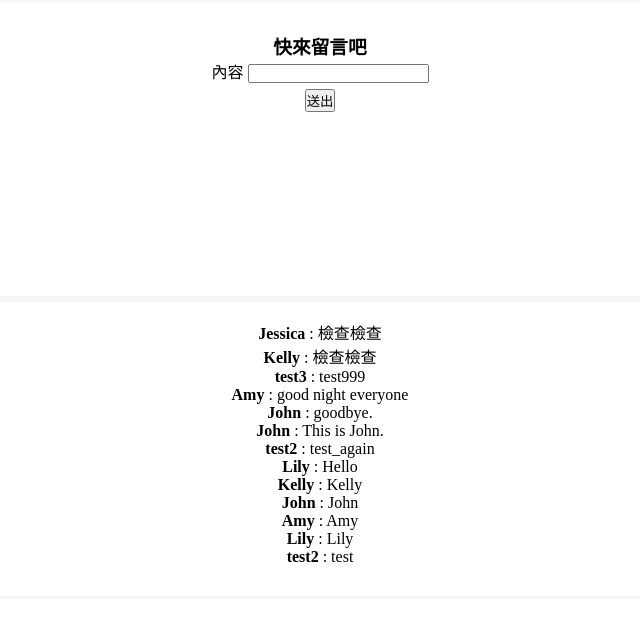
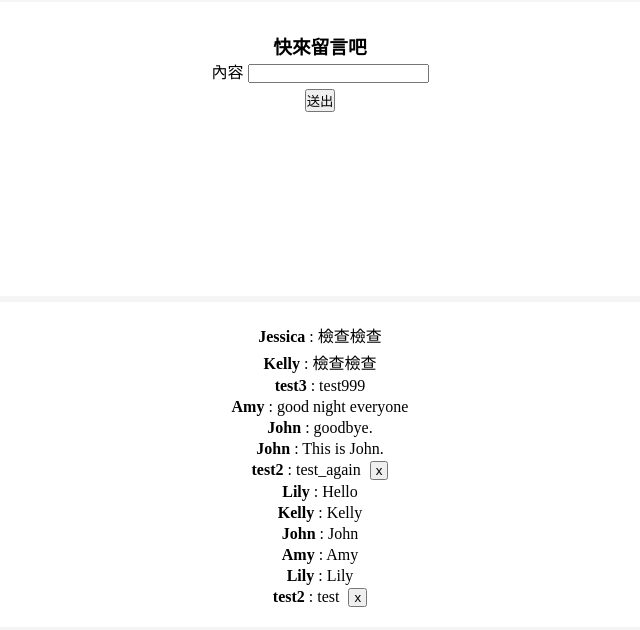
Before and after one commit to JessicaWHLin/1st-stage, a FastAPI app: page /member in a window 1280 px wide. Shown: the part 301-931 px from the top of the page, without its empty margins (320-960 px from the left). Before the commit the page ends 863 px from the top, so only its background shows below. Run offline with FastAPI, Linux system fonts and the light colour scheme; a user stored in the database is signed in; data comes from the database, SQL or seed files in the repository.

Commit message:
update task6

```diff
--- a/week6/main.py
+++ b/week6/main.py
@@ -4,6 +4,7 @@ from fastapi.staticfiles import StaticFiles
 from fastapi.templating import Jinja2Templates
 from starlette.middleware.sessions import SessionMiddleware
 import mysql.connector
+from pydantic import BaseModel
 mydb = mysql.connector.connect(
   host="localhost",
   user="test2",
@@ -63,28 +64,54 @@ async def signin(request: Request, username : str=Form(None), password: str= For
 
 @app.get("/error",response_class=HTMLResponse)
 async def error(request: Request,message: str):
-    return templates.TemplateResponse("error.html", {"request":request, "message": message})
+        return templates.TemplateResponse("error.html", {"request":request, "message": message})
 
 @app.get("/member", response_class=HTMLResponse)
 async def member(request: Request):
-        sql_query="select member.name,content from message join member on message.member_id=member.id order by message.id desc"
-        mycursor.execute(sql_query)
-        messages=mycursor.fetchall()
-        meg=[{"name":x,"message":y} for x,y in messages]
         if request.session.get("user_id")!=None:
                 current_name=request.session.get("user_name")
+                sql_query="select member.name,content,message.id from message join member on message.member_id=member.id order by message.id desc"
+                mycursor.execute(sql_query)
+                messages=mycursor.fetchall()
+                meg=[{"name":x,"message":y,"meg_id":z} for x,y,z in messages]
                 return templates.TemplateResponse("member.html",{"request":request, "current_name":current_name,"messages":meg})
         else:
                 return RedirectResponse(url="/", status_code=303)
 
 @app.post("/createMessage", response_class=RedirectResponse)
-async def read_message(request:Request, message :str=Form(None)):
-       user_id=request.session.get("user_id")
-       sql_insert="insert into message(member_id,content)values(%s,%s)"
-       val_insert=(user_id,message)
-       mycursor.execute(sql_insert,val_insert)
-       mydb.commit()
-       return RedirectResponse(url="/member",status_code=303)
+async def create_message(request:Request, message :str=Form(None)):
+       if request.session.get("user_id")!=None:
+                user_id=request.session.get("user_id")
+                sql_insert="insert into message(member_id,content)values(%s,%s)"
+                val_insert=(user_id,message)
+                mycursor.execute(sql_insert,val_insert)
+                mydb.commit()
+                return RedirectResponse(url="/member",status_code=303)
+       else:
+               return RedirectResponse(url="/", status_code=303)
+
+
+class Item(BaseModel):
+       meg_id:int
+
+@app.post("/deleteMessage", response_class=RedirectResponse)
+async def delete_message(request:Request, item: Item):
+       if request.session.get("user_id")!=None:
+                meg_id=int(item.meg_id)
+                sql_query="select member_id from message where id=%s"
+                val_query=(meg_id,)
+                mycursor.execute(sql_query,val_query)
+                member_id=mycursor.fetchone()
+                if member_id[0]==request.session.get("user_id"):
+                        sql_delete="delete from message where id=%s"
+                        val_delete=(meg_id,)
+                        mycursor.execute(sql_delete,val_delete)
+                        mydb.commit()
+                        return RedirectResponse(url="/member",status_code=303)
+                else:
+                        return RedirectResponse(url="/", status_code=303)
+       else:
+               return RedirectResponse(url="/", status_code=303)
 
 @app.get("/signout",response_class=RedirectResponse)
 async def signout(request: Request):
--- a/week6/static/script.js
+++ b/week6/static/script.js
@@ -14,6 +14,7 @@ document.addEventListener("DOMContentLoaded", function(event) {
     });
   }
 });
+
 // 防呆signin的username/password沒有輸入值
 document.addEventListener("DOMContentLoaded", function(event){
   let submitBtn=document.querySelector("#signin");
@@ -30,3 +31,31 @@ document.addEventListener("DOMContentLoaded", function(event){
     });
   }
 });
+
+//task6
+let clickBtn=document.querySelectorAll(".deleteBtn");
+let meg_id=document.querySelectorAll(".meg_id");
+  for(let i =0;i<clickBtn.length;i++){
+    if(clickBtn[i]){
+      clickBtn[i].addEventListener("click",function(event){
+        deleteMeg(meg_id[i].innerText);
+      });
+    }
+  }
+
+function deleteMeg(megID){
+  var confirmation =confirm("確定要刪除嗎?");
+  if(confirmation){
+    var url="/deleteMessage";
+    fetch(url,{
+      method:'POST',
+      headers:{ 'Content-Type':'application/json'},
+      body: JSON.stringify({meg_id:megID})
+    })
+      .then(response=>response)
+      .then(data=>{
+        location.href="/member";
+      })
+      .catch(error=>console.error("Error:",error));
+  }
+}
--- a/week6/static/styles.css
+++ b/week6/static/styles.css
@@ -17,6 +17,17 @@
   width:100%;
   height:300px;
 }
+.main_3{
+  position: relative;/*目的:設定在畫面中置中*/
+  top: 50%;
+  left:50%;
+  transform: translateX(-50%);
+  text-align: center;
+  flex-wrap: wrap;
+  border-color: whitesmoke;
+  border-style:solid;
+  width:100%;
+}
 .banner{
   font-size:30px;
   background-color:#223344;
@@ -34,6 +45,13 @@
   padding-top:30px;
   font-weight:bold;
 }
+.username{
+  font-weight:bold;
+}
+
+.list{
+  margin:3px 0px 2px 0px;
+}
 .input{
   height:30px;
   padding-bottom:10px;
@@ -44,3 +62,9 @@ a.logoutsystem{
   size:30px;
   text-align:center;
 }
+.deleteBtn{
+  padding:0px 4px 0px 4px;
+  margin:0px 0px 0px 5px;
+  text-align:center;
+  cursor:pointer;
+}
--- a/week6/templates/member.html
+++ b/week6/templates/member.html
@@ -19,16 +19,26 @@
         <button type="submit" class="submit_meg">送出</button>
       </div>
     </form>
-    <div class="main">
+    <div class="main_3">
       <br/>
       <ul>
         {% for meg in messages %}
-          <li><span class="message">{{meg["name"]}}</span> : {{meg["message"]}}</li>
+          {%if meg["name"]==current_name%}
+          <li class="list">
+            <span class="username">{{meg["name"]}}</span> : {{meg["message"]}}
+            <button type="click" class="deleteBtn">x</button>
+            <span class="meg_id" style="display:none">{{meg["meg_id"]}}</span>
+          </li>
+          {% else %}
+          <li class="list"><span class="username">{{meg["name"]}}</span> : {{meg["message"]}}</li>
+          {% endif%}
         {% else %}
           <li>No data available</li>
         {% endfor %}
       </ul>
+      <br/>
     </div>
     <script src="\static\script.js"></script>
+
   </body>
 </html>
```
